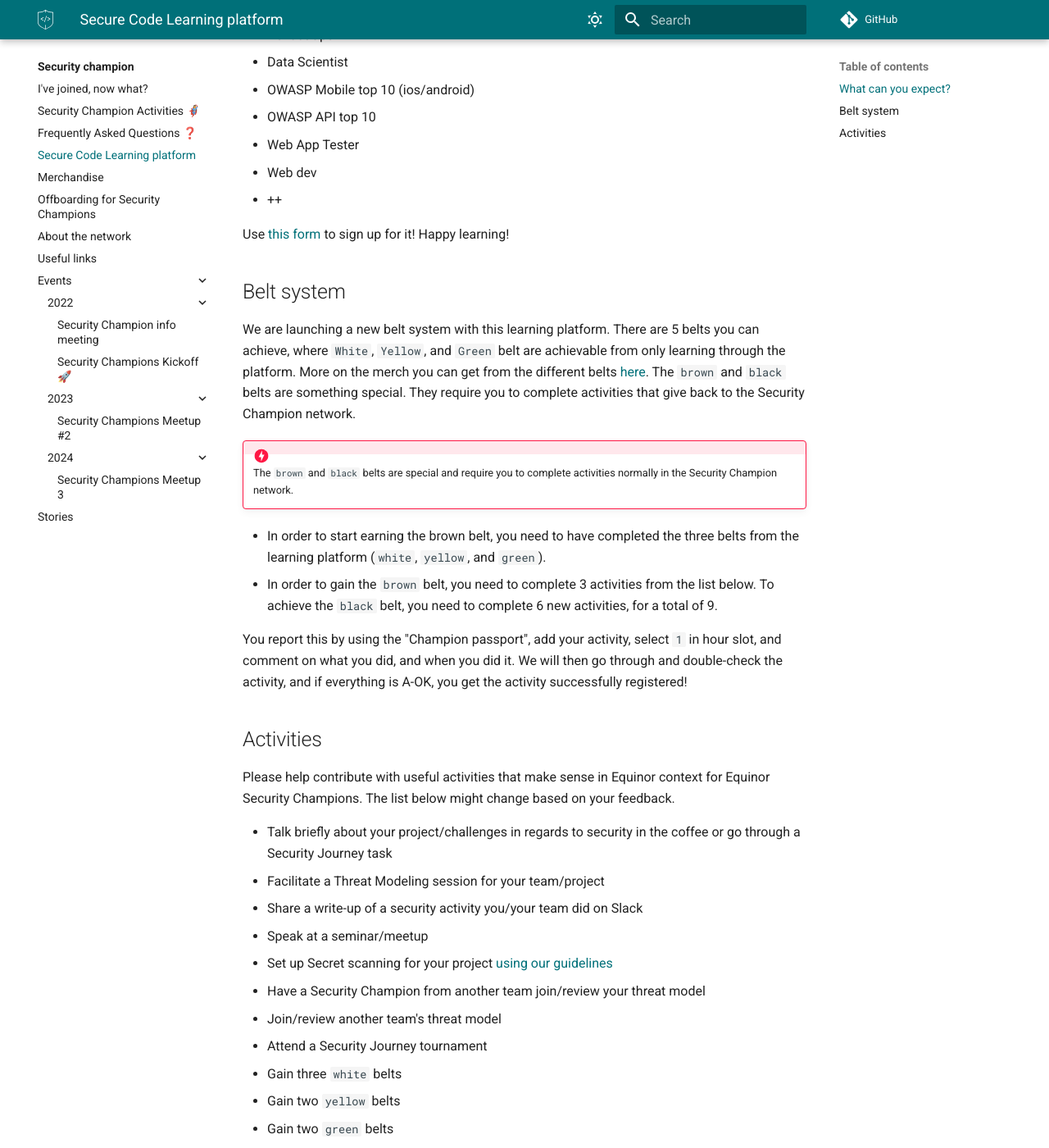
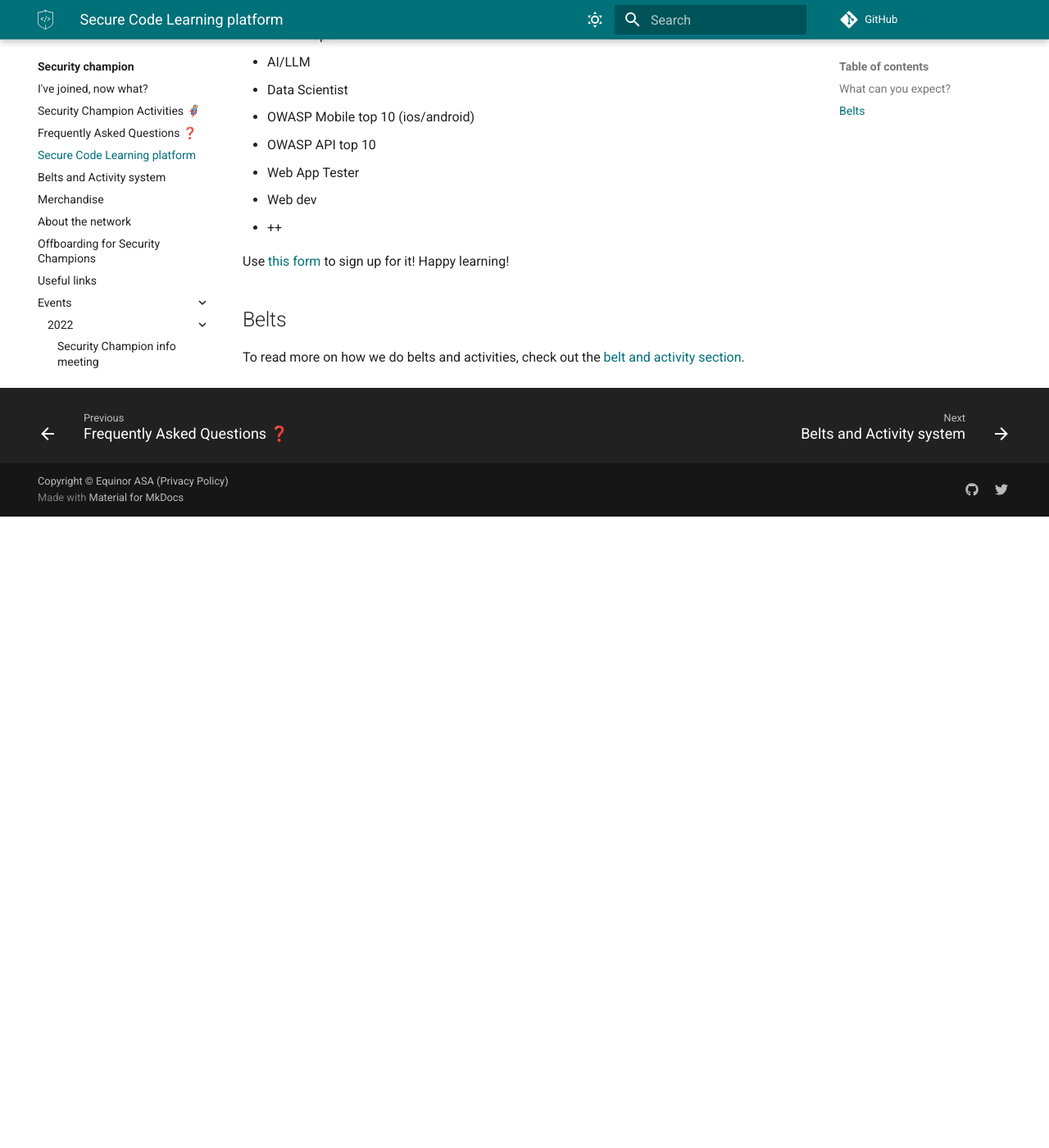
Before and after one commit to equinor/appsec, an MkDocs documentation site: the page built from docs/security-champion/4-learning-platform.md, in a window 1280 px wide and 1400 px high, scrolled down 859 px. Shown: the whole window at 82% size. Built offline with MkDocs 1.6.1 and Material for MkDocs 9.7.7, drawn with Linux system fonts in a browser that asks for light colours; some web fonts are replaced; comment, search, counter and statistics services are not loaded; after the commit the page ends 1489 px from its top, so only the background shows below that; some of the changed text lies outside the part shown.

Commit message:
docs: update with activity system (#170)

````diff
--- a/docs/security-champion/4-learning-platform.md
+++ b/docs/security-champion/4-learning-platform.md
@@ -1,6 +1,6 @@
 # Secure Code Learning platform
 
-We are testing out a secure coding learning platform. You as a champion are a perfect match, and that is why you get special merch by learning!
+We have a secure coding learning platform. You as a champion are a perfect match, and that is why you get special merch by learning!
 
 ## What can you expect?
 
@@ -21,6 +21,7 @@
 - Azure
 - Docker security
 - DevSecOps
+- AI/LLM
 - Data Scientist
 - OWASP Mobile top 10 (ios/android)
 - OWASP API top 10
@@ -30,34 +31,6 @@
 
 Use [this form](https://forms.microsoft.com/e/7BTkd7gGJT) to sign up for it! Happy learning!
 
-## Belt system
+## Belts
 
-We are launching a new belt system with this learning platform. There are 5 belts you can achieve, where ```White```, ```Yellow```, and ```Green``` belt are achievable from only learning through the platform. More on the merch you can get from the different belts [here](./5-merch.md#merch-for-belts). The ```brown``` and ```black``` belts are something special. They require you to complete activities that give back to the Security Champion network.
-
-!!! Danger " "
-    The ```brown``` and ```black``` belts are special and require you to complete activities normally in the Security Champion network.
-
-- In order to start earning the brown belt, you need to have completed the three belts from the learning platform (```white```, ```yellow```, and ```green```).
-- In order to gain the ```brown``` belt, you need to complete 3 activities from the list below. To achieve the ```black``` belt, you need to complete 6 new activities, for a total of 9.
-
-You report this by using the "Champion passport", add your activity, select ```1``` in hour slot, and comment on what you did, and when you did it. We will then go through and double-check the activity, and if everything is A-OK, you get the activity successfully registered!
-
-## Activities
-
-Please help contribute with useful activities that make sense in Equinor context for Equinor Security Champions. The list below might change based on your feedback.
-
-- Talk briefly about your project/challenges in regards to security in the coffee or go through a Security Journey task
-- Facilitate a Threat Modeling session for your team/project
-- Share a write-up of a security activity you/your team did on Slack
-- Speak at a seminar/meetup
-- Set up Secret scanning for your project [using our guidelines](https://appsec.equinor.com/guidelines/secret-scanning/)
-- Have a Security Champion from another team join/review your threat model
-- Join/review another team's threat model
-- Attend a Security Journey tournament
-- Gain three ```white``` belts
-- Gain two ```yellow``` belts
-- Gain two ```green``` belts
-- Create a story about something your team did. Check out [stories](./stories/index.md) for template
-
-!!! note
-    The list of activities might change based on your feedback.
+To read more on how we do belts and activities, check out the [belt and activity section](./5-belts-and-activities.md).
````
Also changed, not shown: docs/security-champion/5-belts-and-activities.md (added, +67 -0 lines), docs/security-champion/6-merch.md (renamed from docs/security-champion/5-merch.md, +1 -1 lines), docs/security-champion/8-offboarding.md (renamed from docs/security-champion/6-offboarding.md), docs/security-champion/9-useful-links.md (renamed from docs/security-champion/8-useful-links.md).
